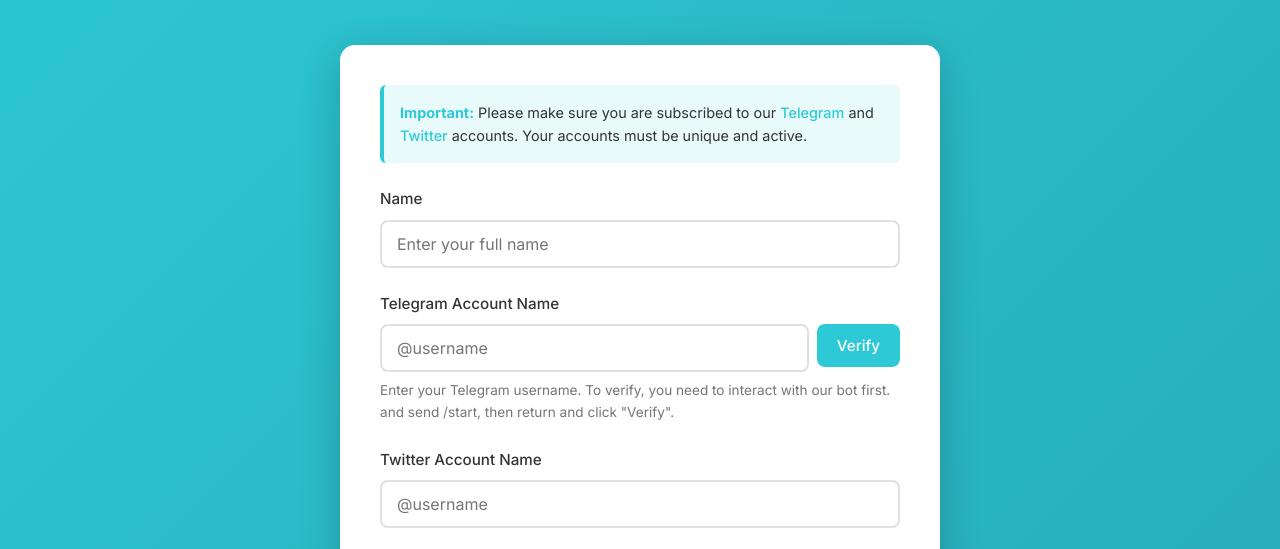
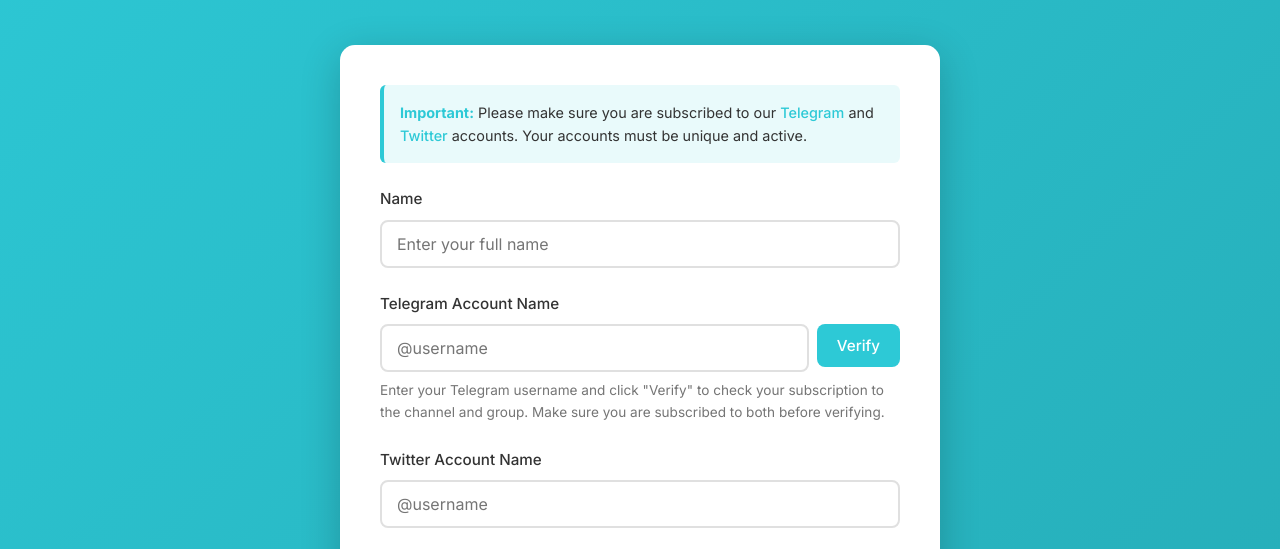
Before and after one commit to kinetrax/kinetra, a website: page token-airdrop.html in a window 1280 px wide. Shown: the part 251-800 px from the top of the page. Drawn offline with Linux system fonts and the light colour scheme.

Commit message:
feat: update Telegram verification instructions in token airdrop form for clarity and improve user guidance in server-side verification process

```diff
--- a/token-airdrop.html
+++ b/token-airdrop.html
@@ -392,7 +392,7 @@
                             <button type="button" id="telegramVerifyBtn" class="telegram-verify-btn" data-i18n="presale_telegram_verify_btn">Verify</button>
                         </div>
                         <div id="telegramVerifyStatus" class="telegram-verify-status" style="display: none; margin-top: 0.5rem; padding: 0.5rem; border-radius: 4px; font-size: 0.9rem;"></div>
-                        <small style="display: block; margin-top: 0.5rem; color: var(--gray); font-size: 0.85rem;" data-i18n="presale_telegram_verify_hint">Enter your Telegram username. To verify, you need to interact with our bot first. <a href="#" id="telegramBotLink" target="_blank" style="color: var(--primary-color); text-decoration: underline;">Click here to open the bot</a> and send /start, then return and click "Verify".</small>
+                        <small style="display: block; margin-top: 0.5rem; color: var(--gray); font-size: 0.85rem;" data-i18n="presale_telegram_verify_hint">Enter your Telegram username and click "Verify" to check your subscription to the channel and group. Make sure you are subscribed to both before verifying.</small>
                     </div>
 
                     <div class="form-group">
```
Also changed, not shown: netlify/functions/verify-telegram.js (+3 -5 lines).
